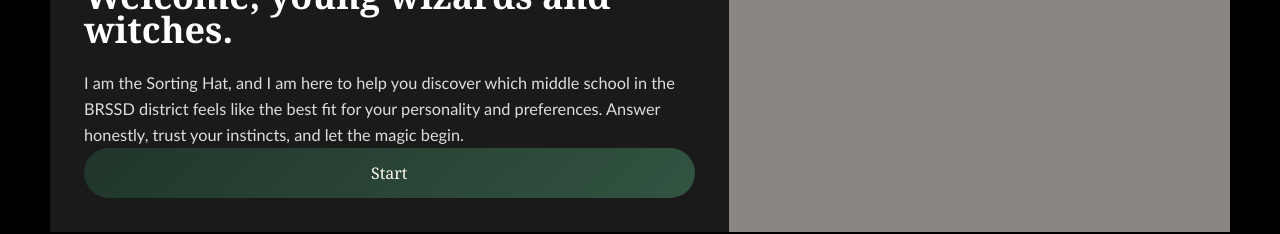
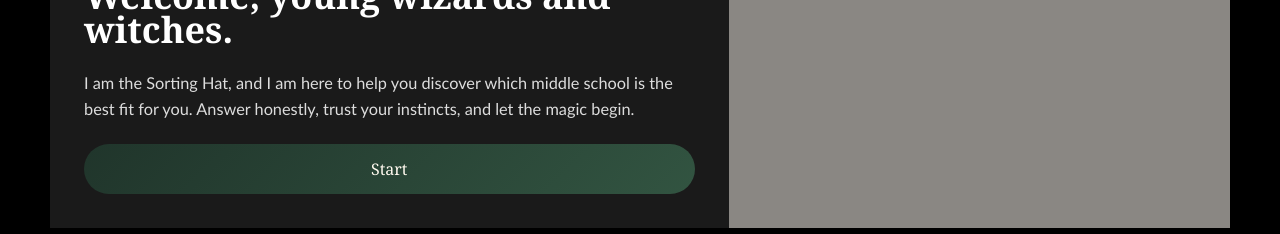
Before and after one commit to h0ngliangli/sorting-hat, a Next.js app: page / in a window 1280 px wide. Shown: the part 612-846 px from the top of the page. Built offline with nearby package versions, Linux system fonts and the light colour scheme.

Commit message:
change intro text and margin

```diff
--- a/app/globals.css
+++ b/app/globals.css
@@ -165,7 +165,7 @@ button {
 }
 
 .scene-text {
-  margin: 22px 0 0;
+  margin: 22px 0;
   font-size: 1.02rem;
   color: #ddd;
 }
--- a/app/page.tsx
+++ b/app/page.tsx
@@ -260,8 +260,7 @@ export default function Home() {
               <h2>Welcome, young wizards and witches.</h2>
               <p className="scene-text">
                 I am the Sorting Hat, and I am here to help you discover which
-                middle school in the BRSSD district feels like the best fit for
-                your personality and preferences. Answer honestly, trust your
+                middle school is the best fit for you. Answer honestly, trust your
                 instincts, and let the magic begin.
               </p>
               <button className="primary-button" onClick={goNext}>
```
